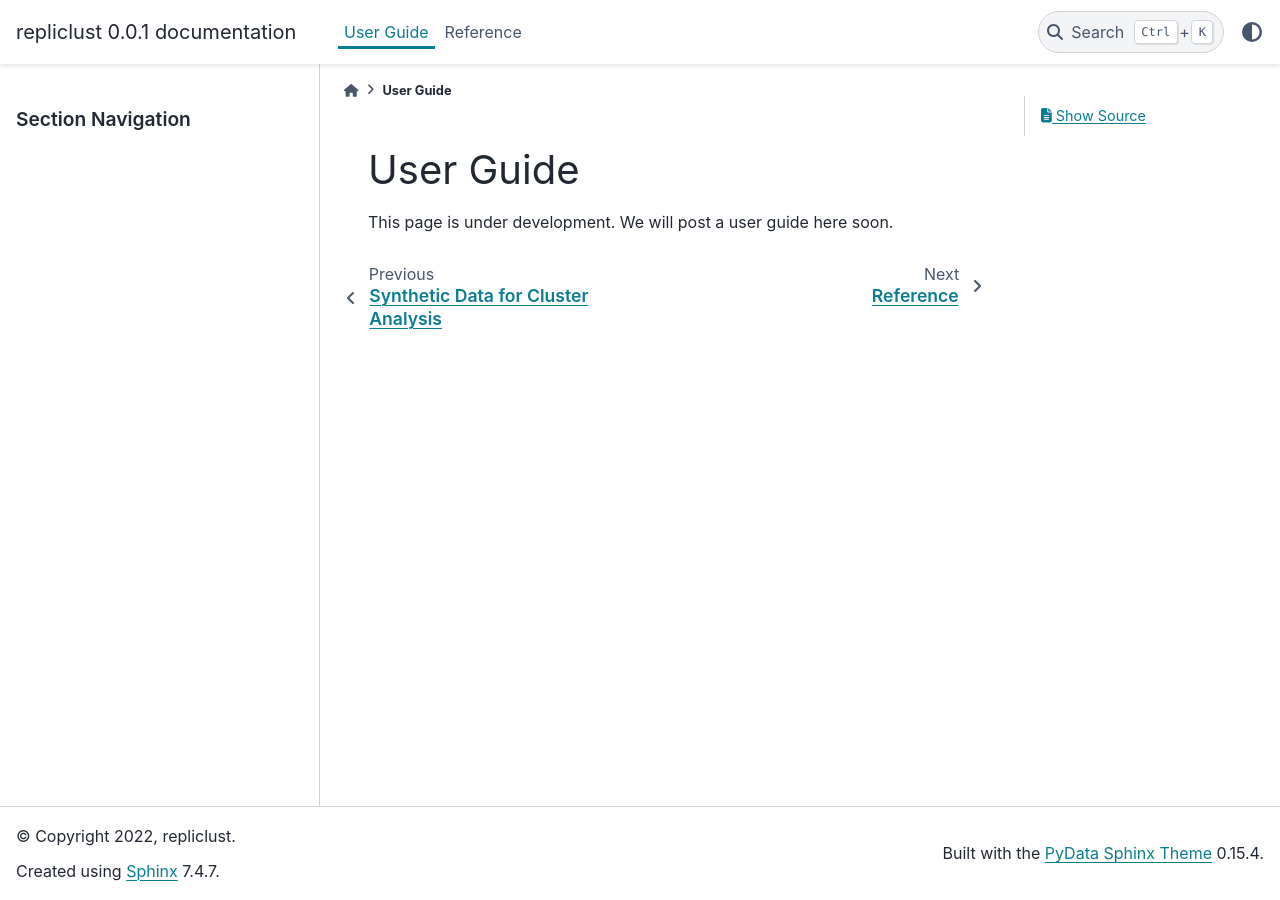
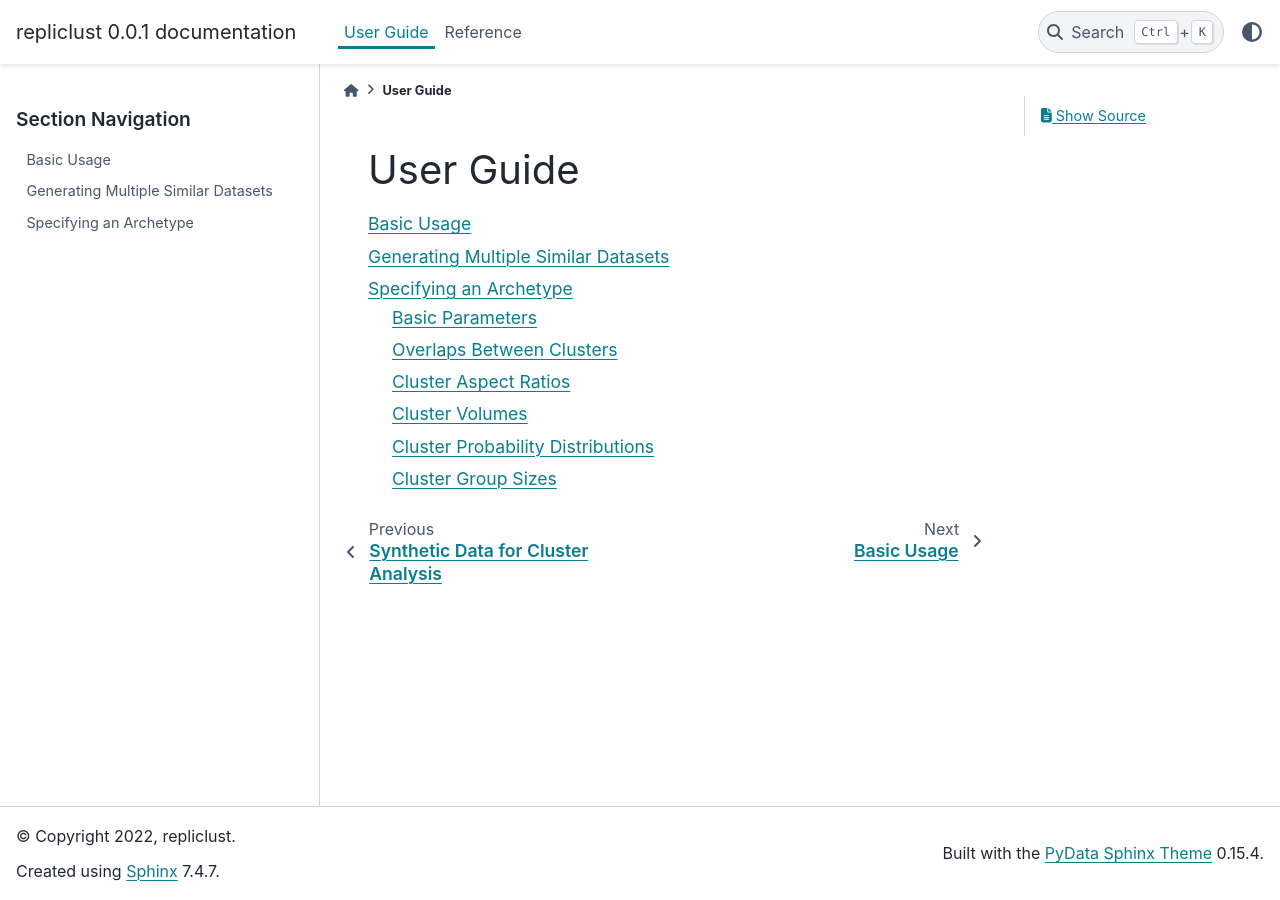
Before and after one commit to mzelling/repliclust, a Sphinx documentation site: the page built from docs/source/user_guide.rst, in a window 1280 px wide. Built offline with Sphinx 7.4.7 and the PyData theme 0.15.4, drawn with Linux system fonts in a browser that asks for light colours; pages that are not in the unit, such as notebooks, are missing from menus; some of the changed lines change nothing that is shown.

Commit message:
complete first version of user guide

```diff
--- /dev/null
+++ b/docs/source/basic_usage.rst
@@ -0,0 +1,82 @@
+Basic Usage
+~~~~~~~~~~~
+
+Generating synthetic data sets with ``repliclust`` is based on data set
+*archetypes*. You use an ``Archetype`` object to encode your preferences
+for the overall geometry of your synthetic data sets. After specifying
+the desired archetype, you feed the archetype into a ``DataGenerator``
+object. You can then generate synthetic data sets on command using the
+“loaded” ``DataGenerator``.
+
+We run through a simple example below. After importing ``repliclust``,
+we define an archetype `my_archetype`. In defining the archetype, we
+set a few basic attributes: the number of clusters (5), the
+dimensionality (2), and the total number of samples (1000). In addition,
+we set the reference aspect ratio (``aspect_ref``) to 3. The latter
+setting implies that the clusters in each synthetic data set are
+somewhat oblong rather than round.
+
+.. code:: ipython3
+
+    from repliclust import Archetype, DataGenerator
+
+    my_archetype = Archetype(n_clusters=5, dim=2, n_samples=1000,
+                             aspect_ref=3, name="oblong")
+    data_generator = DataGenerator(archetype=my_archetype)
+
+After feeding `my_archetype` into `data_generator`, we can
+immediately start generating synthetic data sets. One way to do this is
+by calling ``DataGenerator.synthesize()``. The output of this function
+is a tuple ``X, y, archetype_name``, where ``X`` is the data set, ``y``
+are the cluster labels, and ``archetype_name`` is the name of the
+archetype. (If we had not specified the name as “oblong”, ``repliclust``
+would have automatically assigned a default name such as “archetype0”.)
+First, however, we call ``repliclust.set_seed`` to set a random seed for
+reproducibility.
+
+.. code:: ipython3
+
+    from repliclust import set_seed
+    set_seed(0)
+    X, y, archetype_name = data_generator.synthesize()
+
+
+.. parsed-literal::
+
+
+    [=== optimizing cluster overlaps ===]
+
+                     ...
+
+    [====== completed in 13 epochs =====]
+
+
+
+The print output above indicates that ``repliclust`` managed to find
+clusters with the required overlaps within 13 epochs of the optimization
+algorithm. We will describe in subsequent sections how to change the
+desired overlaps specified by an archetype.
+
+Below, we visualize the synthetic data set we have just generated, using
+``matplotlib``. We set the same scaling for the `X1` and `X2` axes
+so that we can judge whether the output clusters are truly oblong. This
+cell below is a continuation of the previous cell.
+
+.. code:: ipython3
+
+    import matplotlib.pyplot as plt
+
+    plt.scatter(X[:,0],X[:,1],c=y,alpha=0.5)
+    plt.title("Synthetic Data from Archetype '"
+                + archetype_name + "'")
+    plt.xlabel('X1')
+    plt.ylabel('X2').set_rotation(0)
+    plt.axis('equal');
+
+
+
+.. image:: output_6_0.png
+
+
+The scatter plot above confirms that the clusters are indeed oblong
+rather than spherical.
--- /dev/null
+++ b/docs/source/generating_multiple_datasets.rst
@@ -0,0 +1,40 @@
+Generating Multiple Similar Datasets
+^^^^^^^^^^^^^^^^^^^^^^^^^^^^^^^^^^^^^
+
+Using ``repliclust``, you can generate many different synthetic data
+sets that all look similar. To illustrate, we will now generate 9
+different data sets based on the “oblong” archetype defined in the
+:doc:`basic_usage` section. In the cell below, we define the archetype
+again for convenience.
+
+
+.. code:: ipython3
+
+    from repliclust import Archetype, DataGenerator, set_seed
+    set_seed(1)
+
+    my_archetype = Archetype(n_clusters=5, dim=2, n_samples=1000,
+                             aspect_ref=3, name="oblong")
+    data_generator = DataGenerator(archetype=my_archetype)
+
+    fig, ax = plt.subplots(nrows=3, ncols=3)
+
+    for i in range(3):
+        for j in range(3):
+            X, y, archetype_name = data_generator.synthesize(quiet=True)
+            ax[i,j].set_title('Dataset #' + str(i*3 + (j+1)), fontsize=10)
+            ax[i,j].scatter(X[:,0],X[:,1],c=y, alpha=0.3)
+            ax[i,j].set_xticks([]); ax[i,j].set_yticks([])
+
+    plt.subplots_adjust(hspace=0.6)
+    fig.suptitle(r"$\bf{Synthetic~Data~from~Archetype~'"
+                + archetype_name + r"'}$");
+
+
+
+.. image:: output_9_0.png
+
+
+Setting the option ``quiet=True`` in the call to
+``DataGenerator.synthesize`` avoids printing status updates during data
+generation.
--- /dev/null
+++ b/docs/source/specifying_an_archetype.rst
@@ -0,0 +1,440 @@
+Specifying an Archetype
+~~~~~~~~~~~~~~~~~~~~~~~
+
+In this section, we explain how to customize a data set archetype to
+obtain synthetic data that suits your needs.
+
+.. _basic_parameters:
+
+Basic Parameters
+^^^^^^^^^^^^^^^^
+
+Basic parameters of each archetype include the desired number of
+clusters (``n_clusters``), the number of dimensions of the data
+(``dim``), the desired total number of data points in each synthetic
+data set (``n_samples``), and the name of the archetype (``name``).
+
+Overlaps Between Clusters
+^^^^^^^^^^^^^^^^^^^^^^^^^
+
+We quantify the overlap between any pair of clusters as a percentage.
+Roughly, an overlap of 0.05 indicates that the outer 5% of the clusters’
+probability densities overlap.
+
+In a data set with *k* clusters, there are *k(k-1)/2* pairs of clusters.
+To quantify the desired overlap for the whole data set, you can use the
+parameters ``min_overlap`` and ``max_overlap``. The latter parameter
+imposes an upper limit on the overlap between any pair of clusters.
+Hence, decrease ``max_overlap`` if you want to ensure that clusters are
+farther apart. On the other, ``min_overlap`` sets a lower limit on the
+overlap between a cluster and its closest neighbor. In other words,
+increase ``min_overlap`` if you want to avoid isolated clusters. Choose
+similar values for ``min_overlap`` and ``max_overlap`` if you would like
+to impose a consistent overlap across all synthetic data sets. However,
+keep in mind that ``max_overlap`` must always exceed ``min_overlap``; in
+addition, when the gap between ``min_overlap`` and ``max_overlap`` is
+too small, data generation may take unacceptably long.
+
+The simulation below generates synthetic data sets for various choices
+of ``min_overlap`` and ``max_overlap``. We discuss the results below.
+
+.. code:: ipython3
+
+    from repliclust import set_seed, Archetype, DataGenerator
+    import matplotlib.pyplot as plt
+
+    set_seed(2)
+    eps = 1e-4
+
+    overlap_settings = [{'min_overlap': 1e-3, 'max_overlap': 1e-3+eps},
+                        {'min_overlap': 1e-3, 'max_overlap': 0.5},
+                        {'min_overlap': 0.5, 'max_overlap': 0.5+eps}]
+
+    for i, overlaps in enumerate(overlap_settings):
+        fig, ax = plt.subplots(figsize=(10,2),nrows=1, ncols=4)
+        description = (
+            r"$\bf{Cluster~Overlaps~Around~0.1\%}$"
+                if i==0
+                else (r"$\bf{Cluster~Overlaps~Between~0.1\%~And~50\%}$"
+                    if (i==1)
+                    else r"$\bf{Cluster~Overlaps~Around~50\%}$")
+            )
+        fig.suptitle(description + '\n'
+                        + "min_overlap" + r"$ \approx $"
+                        + str(overlaps['min_overlap'])
+                        + ",  max_overlap" + r"$ \approx $"
+                        + str(round(overlaps['max_overlap'],3)), y=1.15)
+        for j in range(4):
+            archetype = Archetype(
+                            min_overlap=overlaps['min_overlap'],
+                            max_overlap=overlaps['max_overlap']
+                            )
+            X, y, archetype_name = (DataGenerator(archetype)
+                                        .synthesize(quiet=True))
+            ax[j].scatter(X[:,0], X[:,1], c=y, alpha=0.4)
+            ax[j].set_xticks([]); ax[j].set_yticks([])
+            fig.subplots_adjust(hspace=0.5)
+
+
+
+
+.. image:: output_12_0.png
+
+
+
+.. image:: output_12_1.png
+
+
+
+.. image:: output_12_2.png
+
+
+
+The plots above demonstrate the impact of varying ``min_overlap``,
+``max_overlap``. The middle series of plots shows that the difference
+between ``max_overlap`` and ``min_overlap`` plays an important role as
+well.
+
+In the top row of plots, ``min_overlap`` and ``max_overlap`` are
+both around 0.1%. In actuality, ``max_overlap`` is 0.11%. The small
+difference between ``max_overlap`` and ``min_overlap`` means that we
+are controlling cluster overlap rather tightly around 0.1%. Not only
+must no pair of clusters overlap more than 0.1%, but also each cluster
+must overlap at least 0.1% with its closest neighbor. The bottom row
+paints a similar picture, except with more overlap between clusters
+(50% vs 0.1%).
+
+The middle series shows a different scenario because we leave a
+substantial gap between ``min_overlap`` (0.1%) and ``max_overlap``
+(50%). In this case, all clusters must overlap less than 50%, but it is
+permissible to have much smaller overlaps. Thus, we allow for isolated
+clusters that do not overlap much with any other cluster. This choice
+increases the variability of synthetic data sets because we leave the
+actual overlap between clusters largely up to chance. In the middle row
+the first plot from the left reveals a large yellow cluster neatly
+separated from the other clusters; the second plot does not contain such
+a cluster; and the third plot has two. This variation may or not be
+helpful for your application. In any case, widening the gap between
+``min_overlap`` and ``max_overlap`` always speeds up data generation,
+which makes it an attractive option when computational cost becomes a
+concern.
+
+Cluster Aspect Ratios
+^^^^^^^^^^^^^^^^^^^^^
+
+Each cluster has an ellipsoidal shape that may be round like a ball, or
+long and slender like a rod. The *aspect ratio* of a cluster is the
+ratio of the length of its longest axis to the length of its shortest
+axis. In other words, a high aspect ratio indicates a long and slender
+cluster, whereas a low aspect ratio indicates a round cluster. Possible
+values for the aspect ratio ranges from 1 (a perfect sphere) to
+infinity (an infinitely long line -- let's not go there...).
+
+When generating synthetic data using ``repliclust``, you can influence
+the cluster aspect ratios by changing the parameters ``aspect_ref``
+and ``aspect_maxmin``. The reference aspect ratio (``aspect_ref``) sets
+the typical aspect ratio for all clusters in a synthetic data set. For
+example, if ``aspect_ref=3``, the typical cluster has an aspect ratio of
+3. The max-min ratio ``aspect_maxmin`` determines how much cluster
+aspect ratios vary within the same data set. More precisely,
+``aspect_maxmin`` sets the ratio of the highest aspect ratio to the
+lowest aspect ratio in each data set. For example, if
+``aspect_maxmin=3``, then the "longest" cluster in each data set is four
+times longer than the most "round" cluster. When ``aspect_maxmin=1``
+all clusters have the same aspect ratio.
+
+Below we demonstrate the effect of ``aspect_ref`` and ``aspect_maxmin``
+by running a small simulation.
+
+.. code:: ipython3
+
+    import matplotlib.pyplot as plt
+    import repliclust
+    repliclust.set_seed(3)
+
+    fig, ax = plt.subplots(nrows=2, ncols=2)
+
+    for i, aspect_ref in enumerate([1, 3]):
+        for j, aspect_maxmin in enumerate([1, 3]):
+            archetype = repliclust.Archetype(n_clusters=5, n_samples=750,
+                                             aspect_ref=aspect_ref,
+                                             aspect_maxmin=aspect_maxmin,
+                                             radius_maxmin=1.0,
+                                             min_overlap=0.04,
+                                             max_overlap=0.05,
+                                             distributions=['normal'])
+            X, y, _ = repliclust.DataGenerator(archetype).synthesize(quiet=True)
+            ax[i,j].scatter(X[:,0], X[:,1],c=y, alpha=0.5)
+            aspect_ref_description = (r"$\bf{Round~Shape}$" if (i==0)
+                                    else r"$\bf{Long~Shape}$")
+            aspect_maxmin_description = (r"$\bf{-~no~Variability}$" if (j==0)
+                                    else r"$\bf{-~3x~Variability}$")
+            ax[i,j].set_title(aspect_ref_description + " "
+                             + aspect_maxmin_description + "\n"
+                             +r"$ aspect\_ref $=" + str(aspect_ref) + ", "
+                             +r"$ aspect\_maxmin $=" + str(aspect_maxmin),
+                             fontsize=10, y=1.05)
+            ax[i,j].set_aspect('equal')
+            ax[i,j].set_xticks([]); ax[i,j].set_yticks([])
+            plt.subplots_adjust(hspace=0.6, wspace=0.25)
+
+
+
+.. image:: output_15_0.png
+
+
+Cluster Volumes
+^^^^^^^^^^^^^^^
+
+The volume of a cluster is the volume spanned by the inner ~95% of its
+probability mass. Since cluster volume grows very rapidly in high
+dimensions, we prefer to quantify the size of a cluster in terms of its
+radius instead. The radius of an ellipsoidal cluster is the spherical
+radius of a ball with the same volume.
+
+When generating synthetic data using ``repliclust``, you can influence
+the variation between the sizes of different clusters by varying the
+``radius_maxmin`` parameter. This parameter sets the ratio between the
+largest and smallest cluster radii within a data set. For example, if
+``radius_maxmin`` is 10 and the smallest cluster has a radius of 1, then
+the biggest cluster has a radius of 10. Note that volumes scale
+differently from radii. In :math:`dim` dimensions, ``radius_maxmin=10``
+implies that the biggest cluster volume is :math:`10^{dim}` times
+greater than the smallest.
+
+Besides changing the variation in cluster volumes, you can also set
+the typical volume. To scale the overall size of all clusters up or
+down, vary the ``scale`` parameter. For example, doubling ``scale``
+doubles the distances between data points, making each cluster twice as
+big as before. In many applications, such changes do not matter since
+they leave the overall geometric appearance of a data set intact; the
+only effect is to measure each data point's coordinates with bigger or
+smaller numbers.
+
+In the simulation below, we demonstrate the effect of varying
+``radius_maxmin``.
+
+.. code:: ipython3
+
+    import repliclust
+    import matplotlib.pyplot as plt
+    repliclust.set_seed(1)
+
+    fig, ax = plt.subplots(figsize=(10,3.3), nrows=1, ncols=3)
+
+    for i, radius_maxmin in enumerate([1,3,10]):
+        archetype = repliclust.Archetype(radius_maxmin=radius_maxmin,
+                                         max_overlap=0.05,min_overlap=0.04)
+        X, y, _ = repliclust.DataGenerator(archetype).synthesize(quiet=True)
+        description = (
+            r"$\bf{Equal~Cluster~Volumes}$"
+                if i==0
+                else (r"$\bf{3x~Variability}$"
+                    if (i==1)
+                    else r"$\bf{10x~Variability}$")
+            )
+        ax[i].scatter(X[:,0], X[:,1], c=y, alpha=0.5)
+        ax[i].set_xticks([]); ax[i].set_yticks([])
+        ax[i].set_title(description + '\n'
+                        + r'$ radius\_maxmin $'+ " = " + str(radius_maxmin))
+
+
+
+.. image:: output_17_0.png
+
+
+Cluster Probability Distributions
+^^^^^^^^^^^^^^^^^^^^^^^^^^^^^^^^^
+
+Each cluster consists of data points spread around a central point
+according to a probability density. While a cluster’s overall
+ellipsoidal shape depends on its covariance matrix, the choice of
+probability distribution determines how quickly the density of data
+points drops with increasing
+distance from the central point. For example, the `normal`
+distribution spreads all data points rather tightly around the central
+point. By contrast, the `exponential` distribution spreads the
+probability mass further out in space, leaving a larger share of data
+points away from the cluster center. Going even further,
+heavy-tailed distributions such as the `standard_t` distribution
+with ``df=1`` degrees of freedom give rise to *outliers*, data points
+very far from the cluster center.
+
+When generating synthetic data using ``repliclust``, you can use the
+``distributions`` parameter to customize the probability distributions
+appearing in your synthetic data sets. As an example, the scatter plots
+below visualize the differences between the `normal`,
+`exponential`, and `standard t` distributions.
+
+.. image:: distributions_updated.png
+
+Note the vastly different scales of the
+`X1` and `X2` axes. On the left, the normal distribution keeps all
+data points within about two units of distance from the cluster center.
+On the right, the heavy-tailed standard t distribution leads to outliers
+as far as 200 units away. The exponential distribution in the middle
+strikes a compromise.
+
+Besides choosing a single probability distribution, you can use multiple
+distributions. This choice leads to synthetic
+data sets in which different clusters have different probability
+distributions. In general, the parameter ``distributions`` is a list
+containing the names of all probability distributions, as well as their
+parameters. Not all distributions have parameters. To obtain a list of
+the probability distributions currently supported in ``repliclust``,
+call ``get_supported_distributions()``.
+
+.. code:: ipython3
+
+    from repliclust import get_supported_distributions
+    get_supported_distributions()
+
+
+
+
+.. parsed-literal::
+
+    {'normal': {},
+     'standard_t': {'df': 1},
+     'exponential': {},
+     'beta': {'a': 0.3, 'b': 0.5},
+     'chisquare': {'df': 1},
+     'gumbel': {'scale': 1.0},
+     'weibull': {'a': 2},
+     'gamma': {'shape': 0.5, 'scale': 1.0},
+     'pareto': {'a': 1},
+     'f': {'dfnum': 1, 'dfden': 1},
+     'lognormal': {'sigma': 1.0}}
+
+It is important to
+spell the names of distributions exactly as shown above. All names are
+adapted from the ``numpy.random.Generator`` module. To understand the
+meaning of the distributional parameters, see the ``numpy``
+documentation. For example, click `here <https://numpy.org/doc/stable/reference/random/generated/numpy.random.Generator.gamma.html>`_
+to see documentation for the `gamma` distribution.
+
+When specifying a probability distribution with parameters, the
+corresponding entry in ``distributions`` should be a tuple
+*(name, parameters)*, where *name* is the name of the distribution and
+*parameters* is a dictionary of distributional parameters. For example,
+the *gamma* distribution has parameters ``shape`` and ``scale``. Below
+we generate synthetic data based on an archetype with gamma-distributed
+clusters. Note that in ``repliclust`` you can only change the parameters
+listed when calling ``get_supported_distributions()``, even though the
+corresponding ``numpy`` class might have additional parameters. For
+example, the normal and exponential distributions have no parameters in
+``repliclust``.
+
+The simulation below illustrates how to generate a synthetic data set
+with gamma-distributed clusters.
+
+.. code:: ipython3
+
+    import repliclust
+    import matplotlib.pyplot as plt
+
+    repliclust.set_seed(1)
+
+    my_archetype = repliclust.Archetype(
+                        min_overlap=0.01, max_overlap=0.05,
+                        distributions=[('gamma', {'shape': 1, 'scale': 2.0})])
+    X, y, _ = repliclust.DataGenerator(my_archetype).synthesize(quiet=True)
+
+    plt.scatter(X[:,0], X[:,1], c=y, alpha=0.4)
+    ax[i].set_xticks([]); ax[i].set_yticks([])
+    plt.title(r"$\bf{Gamma{-}Distributed~Clusters}$" + '\n'
+                + r"$distributions=[('gamma', \{'shape': 1, 'scale': 2.0\})]$");
+
+
+
+.. image:: output_21_0.png
+
+
+When using multiple distributions, ``repliclust``
+randomly assigns a distribution to each cluster. For example, the
+choice ``distributions=['normal', 'exponential']`` makes half of the
+clusters normally distributed, and the other half exponentially
+distributed. To customize these proportions, use the parameter
+``distribution_proportions``. For example, to raise the share of
+exponentially distributed clusters to 75%, set
+``distribution_proportions=[0.25,0.75]``. The simulation below
+demonstrates these possibilities.
+
+.. code:: ipython3
+
+    import repliclust
+    import matplotlib.pyplot as plt
+
+    repliclust.set_seed(2)
+
+    distr_list = ['normal','exponential',('gamma', {'shape': 1, 'scale': 2.0})]
+    distr_proportions = [0.25,0.5,0.25]
+
+    my_archetype = repliclust.Archetype(
+                        n_clusters=8, min_overlap=0.005, max_overlap=0.006,
+                        distributions=distr_list,
+                        distribution_proportions=distr_proportions
+                        )
+    X, y, _ = repliclust.DataGenerator(my_archetype).synthesize(quiet=True)
+
+    plt.scatter(X[:,0],X[:,1],c=y,alpha=0.4)
+    ax[i].set_xticks([]); ax[i].set_yticks([])
+    plt.title(r"$\bf{Using~Multiple~Probability~Distributions}$"
+                  + '\n' + r"$ distributions=['normal', 'exponential',"
+                  + r"('gamma', \{'shape': 1, 'scale': 2.0\})] $,"
+                  + '\n' + r"$ distribution\_proportions=[0.25,0.5,0.25] $",
+              fontsize=10);
+
+
+
+.. image:: multiple_distributions.png
+
+
+Cluster Group Sizes
+^^^^^^^^^^^^^^^^^^^
+
+The *group size* of a cluster is the number of data points in it. When
+group sizes vary significantly between clusters in the same data set, we
+speak of *class imbalance*. When generating synthetic data using
+``repliclust``, you can vary the class imbalance by specifying the
+``imbalance_ratio``. This parameter sets the ratio of the greatest to
+the smallest number of data points among all clusters in the same data
+set. For example, if ``imbalance_ratio=10`` then the cluster with the
+most data points has 10 times more data points than the cluster with the
+least number of data points. By contrast, the total number of
+data points in the whole data set depends on the parameter ``n_samples``
+introduced in the :ref:`Basic Parameters <basic_parameters>` section.
+
+Below we visualize the effect of varying class imbalance via the
+``imbalance_ratio``.
+
+.. code:: ipython3
+
+    import matplotlib
+    import repliclust
+    repliclust.set_seed(1)
+
+    fig, ax = plt.subplots(figsize=(10,5),nrows=1, ncols=2)
+
+    for i, imbalance_ratio in enumerate([1, 10]):
+        archetype = repliclust.Archetype(
+                        n_clusters=2, n_samples=120,
+                        distributions=['normal'],
+                        imbalance_ratio=imbalance_ratio)
+        X, y, _ = repliclust.DataGenerator(archetype).synthesize(quiet=True)
+        ax[i].scatter(X[:,0], X[:,1], c=y, alpha=0.5)
+        plot_description = (r"$\bf{Perfect~Balance}$" if (i==0)
+                                else r"$\bf{10x~Imbalance}$")
+        ax[i].set_title(plot_description + "\n" +r"$ imbalance\_ratio $="
+                            + str(imbalance_ratio))
+        ax[i].set_xticks([]); ax[i].set_yticks([])
+
+
+
+.. image:: output_23_0.png
+
+
+Both data sets plotted above have a grand total of ``n_samples=120``
+data points. On the left, both clusters have the same number of data
+points. On the right, the bigger cluster has ten
+times more data points than the smaller cluster.
--- a/docs/source/user_guide.rst
+++ b/docs/source/user_guide.rst
@@ -1,4 +1,7 @@
 User Guide
 ==========
 
-This page is under development. We will post a user guide here soon.
+.. toctree::
+    basic_usage
+    generating_multiple_datasets
+    specifying_an_archetype
```
Also changed, not shown: docs/source/distributions_updated.png (added), docs/source/multiple_distributions.png (added), docs/source/output_12_0.png (added), docs/source/output_12_1.png (added), docs/source/output_12_2.png (added), docs/source/output_15_0.png (added), docs/source/output_17_0.png (added), docs/source/output_21_0.png (added), docs/source/output_23_0.png (added), docs/source/output_6_0.png (added), docs/source/output_9_0.png (added).
